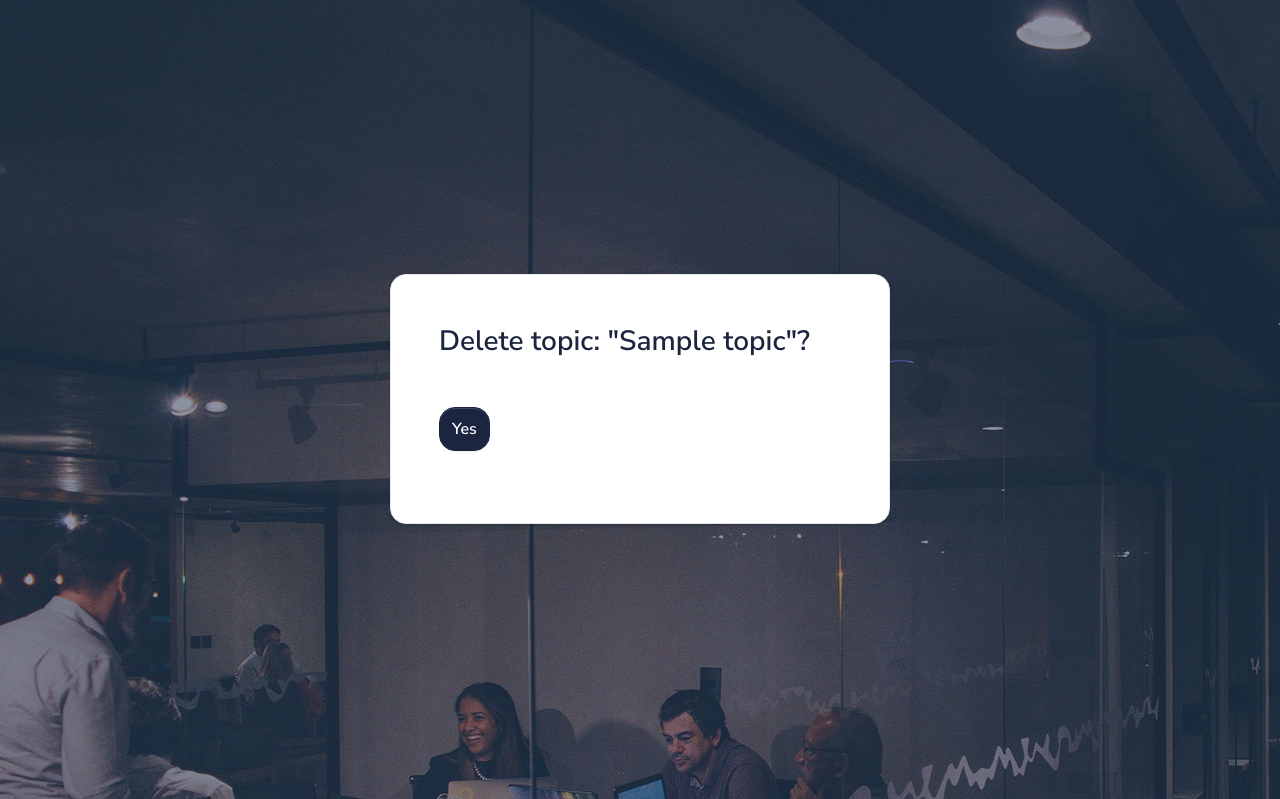
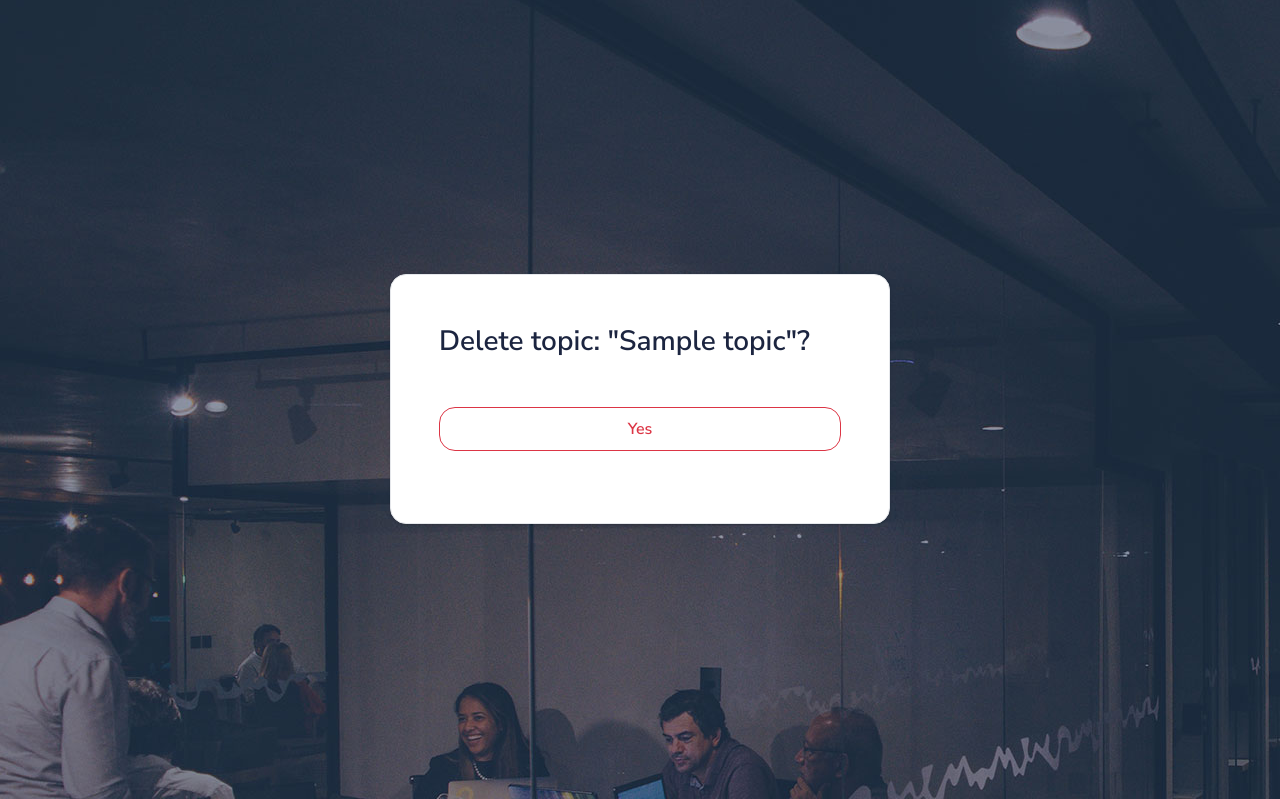
Before and after one commit to oshumska/newspaper-agency, a Django app: page /topic/1/delete/ in a window 1280 px wide. Shown: the part 72-871 px from the top of the page. Run offline with Django 5.2, Linux system fonts and the light colour scheme; tables that the repository leaves empty hold one stand-in row (values such as "Sample post"); some libraries are stand-ins or nearby versions.

Commit message:
change style classes in topic confirm delete template

```diff
--- a/templates/redaction/topic_confirm_delete.html
+++ b/templates/redaction/topic_confirm_delete.html
@@ -24,8 +24,9 @@
                             </div>
                             <form action="" method="post">
                                 {% csrf_token %}
-
-                                <input type="submit" value="Yes" class="btn btn-secondary">
+                                <div class="d-grid">
+                                    <input type="submit" value="Yes" class="btn btn-outline-danger">
+                                </div>
                             </form>
 
                             <br />
```
